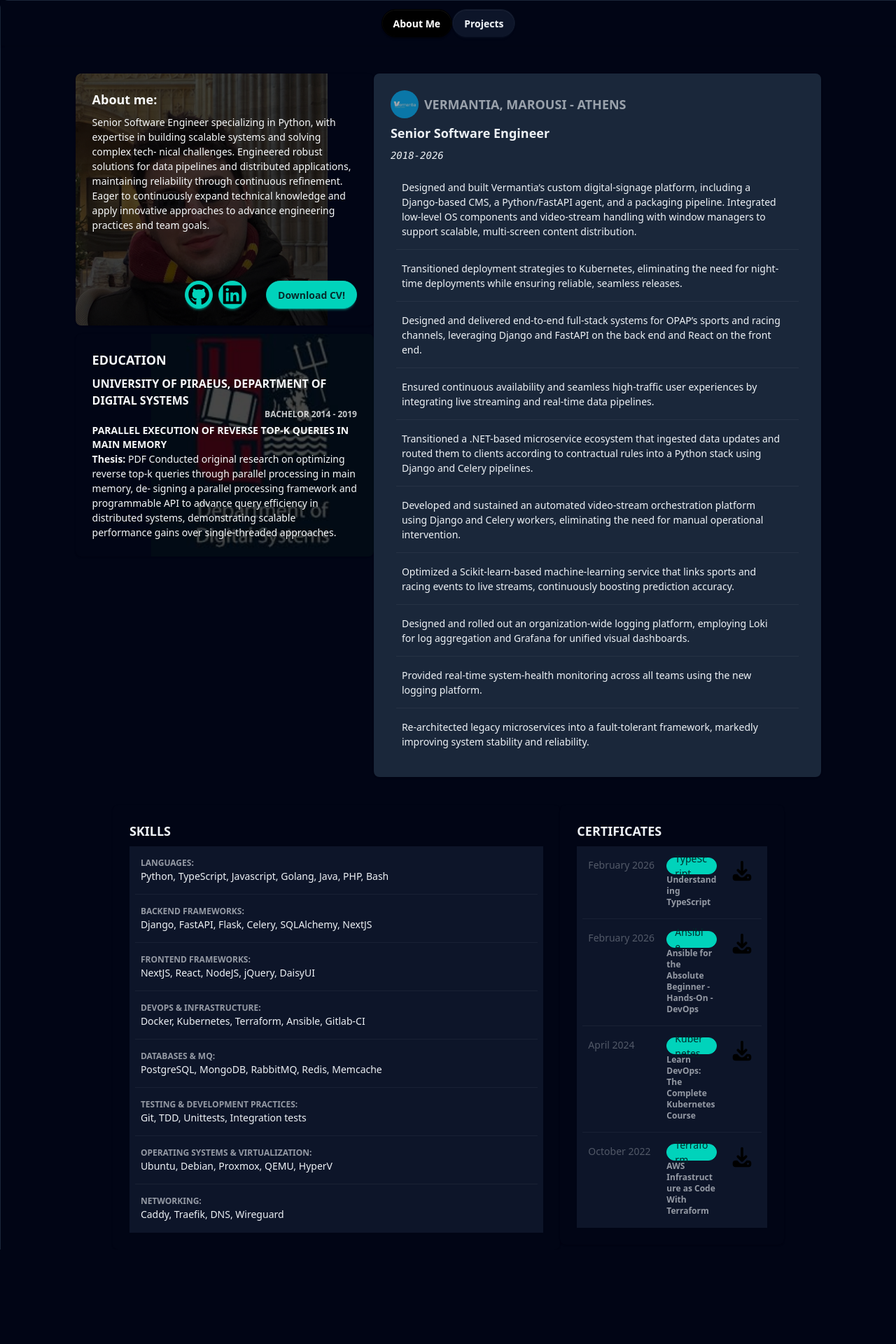
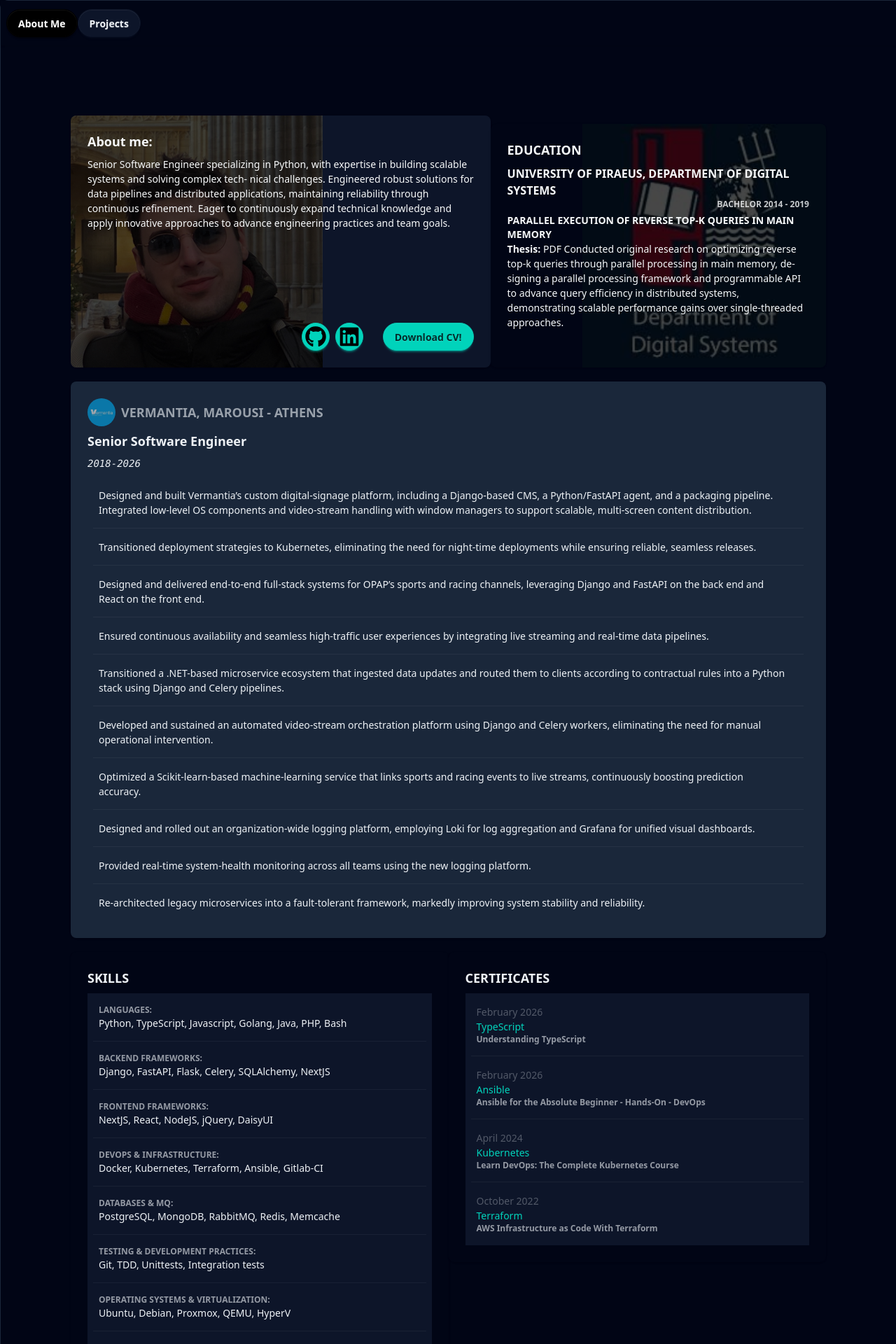
Before and after one commit to giannis-papaioannou/papaioannou.dev, a Next.js app: page / in a window 1280 px wide. Shown: the top 1920 px of the page at 70% size. Before the commit the page ends 1785 px from the top, so only its background shows below. Built offline with nearby package versions, Linux system fonts and the light colour scheme.

Commit message:
fix: dimensions for the webpage

```diff
--- a/app/about.tsx
+++ b/app/about.tsx
@@ -1,18 +1,20 @@
 export default function About() {
   return (
-    <div className="card bg-base-100 image-full shadow-sm">
+    <>
+      <div className="card bg-base-200 md:image-full shadow-sm">
         <figure className="justify-start">
-        <img src="me.png" alt="Album" />
+          <img src="me.png" />
         </figure>
         <div className="card-body">
           <h1 className="card-title">About me:</h1>
           <p>
             Senior Software Engineer specializing in Python, with expertise in
-          building scalable systems and solving complex tech- nical challenges.
-          Engineered robust solutions for data pipelines and distributed
-          applications, maintaining reliability through continuous refinement.
-          Eager to continuously expand technical knowledge and apply innovative
-          approaches to advance engineering practices and team goals.
+            building scalable systems and solving complex tech- nical
+            challenges. Engineered robust solutions for data pipelines and
+            distributed applications, maintaining reliability through continuous
+            refinement. Eager to continuously expand technical knowledge and
+            apply innovative approaches to advance engineering practices and
+            team goals.
           </p>
           <div className="card-actions justify-end">
             <a
@@ -37,5 +39,6 @@
           </div>
         </div>
       </div>
+    </>
   );
 }
--- a/app/certificates.tsx
+++ b/app/certificates.tsx
@@ -13,30 +13,17 @@
           {certificates.map((certificate) => {
             return (
               <li className="list-row" key={certificate.title}>
+                <a href={certificate.link}>
                   <div className="font-thin opacity-30 tabular-nums w-24">
                     {certificate.date}
                   </div>
                   <div className="">
-                  <div className="badge badge-secondary">
-                    {certificate.skill}
-                  </div>
+                    <div className="text-secondary">{certificate.skill}</div>
                     <div className="text-xs font-semibold opacity-60">
                       {certificate.title}
                     </div>
                   </div>
-                <div className="">
-                  <a
-                    className="btn btn-square btn-ghost"
-                    href={certificate.link}
-                  >
-                    <svg
-                      xmlns="http://www.w3.org/2000/svg"
-                      viewBox="0 0 640 640"
-                    >
-                      <path d="M352 96C352 78.3 337.7 64 320 64C302.3 64 288 78.3 288 96L288 306.7L246.6 265.3C234.1 252.8 213.8 252.8 201.3 265.3C188.8 277.8 188.8 298.1 201.3 310.6L297.3 406.6C309.8 419.1 330.1 419.1 342.6 406.6L438.6 310.6C451.1 298.1 451.1 277.8 438.6 265.3C426.1 252.8 405.8 252.8 393.3 265.3L352 306.7L352 96zM160 384C124.7 384 96 412.7 96 448L96 480C96 515.3 124.7 544 160 544L480 544C515.3 544 544 515.3 544 480L544 448C544 412.7 515.3 384 480 384L433.1 384L376.5 440.6C345.3 471.8 294.6 471.8 263.4 440.6L206.9 384L160 384zM464 440C477.3 440 488 450.7 488 464C488 477.3 477.3 488 464 488C450.7 488 440 477.3 440 464C440 450.7 450.7 440 464 440z" />
-                    </svg>
                 </a>
-                </div>
               </li>
             );
           })}
--- a/app/education.tsx
+++ b/app/education.tsx
@@ -1,7 +1,7 @@
 export default function Education() {
   return (
     <div className="card bg-base-100 image-full shadow-sm mt-3">
-      <figure className="justify-end">
+      <figure className="hidden md:flex justify-end">
         <img src="/unipi-ds.jpeg" />
       </figure>
       <div className="card-body">
--- a/app/navbar.tsx
+++ b/app/navbar.tsx
@@ -1,12 +1,28 @@
+function HomeSvg() {
+  return (
+    <svg xmlns="http://www.w3.org/2000/svg" viewBox="0 0 640 640">
+      <path d="M341.8 72.6C329.5 61.2 310.5 61.2 298.3 72.6L74.3 280.6C64.7 289.6 61.5 303.5 66.3 315.7C71.1 327.9 82.8 336 96 336L112 336L112 512C112 547.3 140.7 576 176 576L464 576C499.3 576 528 547.3 528 512L528 336L544 336C557.2 336 569 327.9 573.8 315.7C578.6 303.5 575.4 289.5 565.8 280.6L341.8 72.6zM304 384L336 384C362.5 384 384 405.5 384 432L384 528L256 528L256 432C256 405.5 277.5 384 304 384z" />
+    </svg>
+  );
+}
+
+function ProjectsSvg() {
+  return (
+    <svg xmlns="http://www.w3.org/2000/svg" viewBox="0 0 640 640">
+      <path d="M192 64C156.7 64 128 92.7 128 128L128 512C128 547.3 156.7 576 192 576L448 576C483.3 576 512 547.3 512 512L512 234.5C512 217.5 505.3 201.2 493.3 189.2L386.7 82.7C374.7 70.7 358.5 64 341.5 64L192 64zM453.5 240L360 240C346.7 240 336 229.3 336 216L336 122.5L453.5 240z" />
+    </svg>
+  );
+}
+
+const nav_links = [
+  { name: "about-me", href: "/", display: "About Me", svg: HomeSvg() },
+  { name: "projects", href: "/projects", display: "Projects", svg: ProjectsSvg() },
+];
+
 export default function NavBar({ active }: { active: string }) {
-  const nav_links = [
-    { name: "about-me", href: "/", display: "About Me" },
-    { name: "projects", href: "/projects", display: "Projects" },
-  ];
   return (
     <>
-      <div className="navbar bg-base-100 shadow-sm">
-        <div className="navbar-start"></div>
+      <div className="hidden sm:flex navbar bg-base-100 shadow-sm">
         <div className="navbar-center">
           {nav_links.map((link) => (
             <a
@@ -18,7 +34,17 @@
             </a>
           ))}
         </div>
-        <div className="navbar-end"></div>
+      </div>
+      <div className="flex sm:hidden dock">
+        {nav_links.map((link) => (
+          <a
+            href={link.href}
+            key={link.name}
+          >
+            {link.svg}
+            <span className="dock-label">{link.display}</span>
+          </a>
+        ))}
       </div>
     </>
   );
--- a/app/page.tsx
+++ b/app/page.tsx
@@ -12,28 +12,22 @@
   return (
     <>
       <NavBar active="about-me"></NavBar>
-      <div className="flex justify-center mt-10">
-        <div className=""></div>
-        <div className="basis-2/6">
+      <div className="md:m-10 p-5 md:p-10">
+        <div className="flex-none md:flex  mt-2 md:m-5">
           <About />
           <Education />
         </div>
-        <div className="basis-3/6">
-          <div className="flex flex-row">
-            <Experience />
+
+        <div className="flex flex-row  mt-2 md:m-5">
+          <Experience />
+        </div>
+
+        <div className="flex-none md:flex mt-2 md:m-5">
+          <div className="md:basis-2/4">
+            <CareerSkills skills={skills} />
           </div>
-        </div>
-      </div>
-
-      <div className="flex justify-center mt-10">
-        <div className="basis-3/4">
-          <div className="flex flex-row">
-            <div className="basis-2/3">
-              <CareerSkills skills={skills} />
-            </div>
-            <div className="basis-1/3">
-              <CertificatesList certificates={certificates} />
-            </div>
+          <div className="md:basis-2/4">
+            <CertificatesList certificates={certificates} />
           </div>
         </div>
       </div>
```
Also changed, not shown: public/house-solid-full.svg (added). Lines whose indentation alone changed are shown as unchanged.
